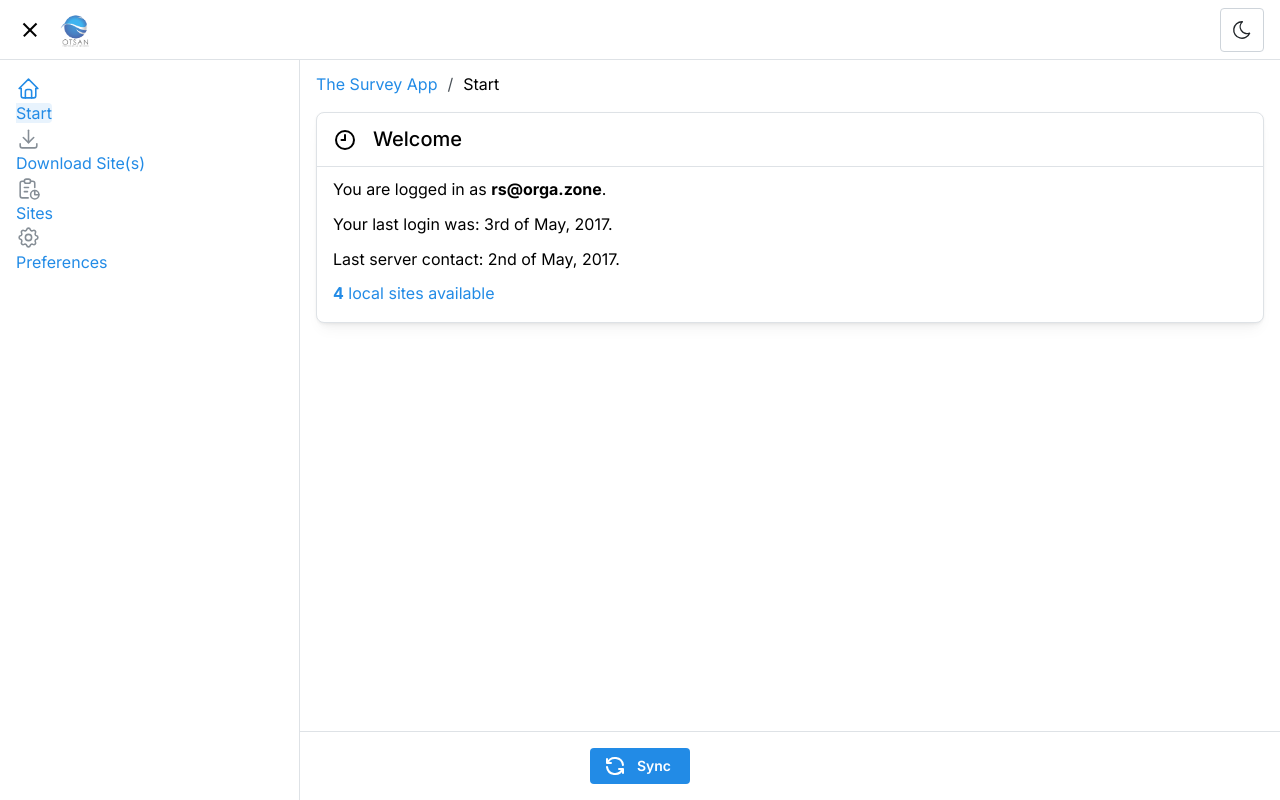
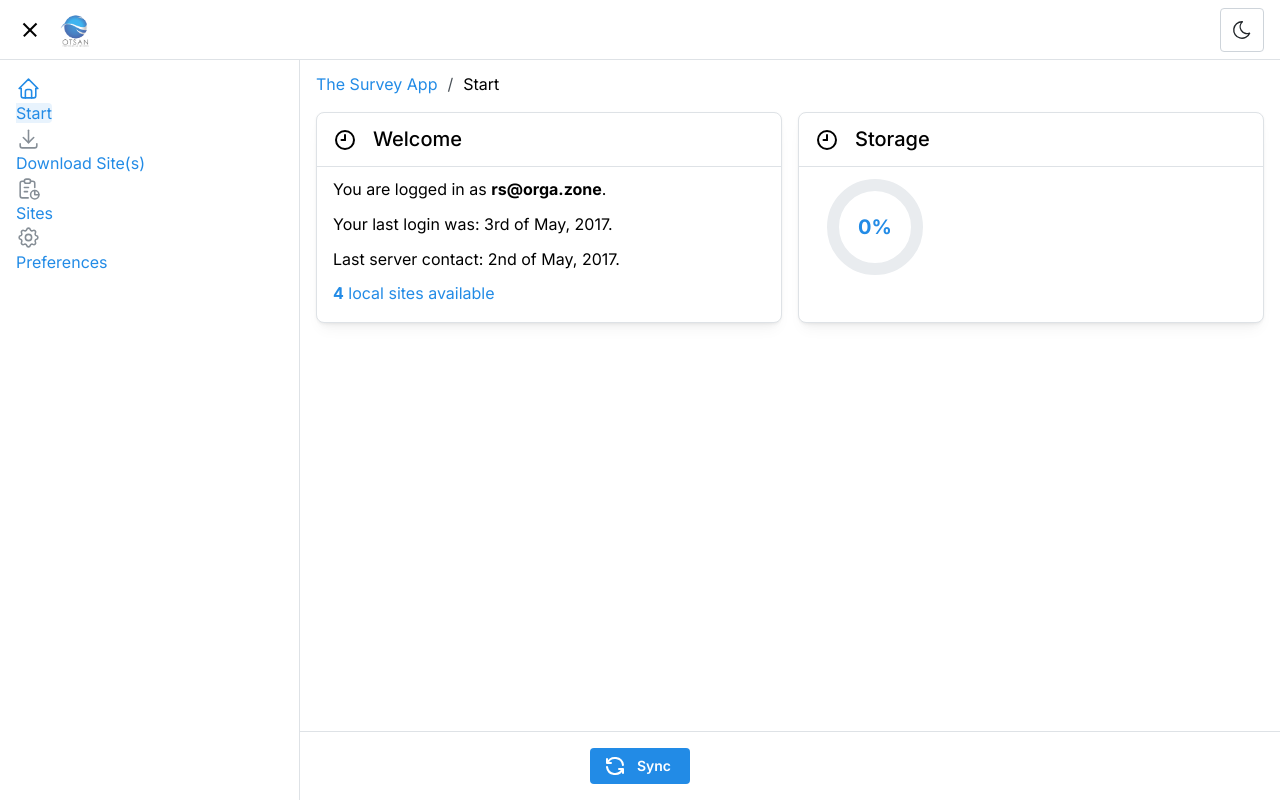
Before and after one commit to relvingonzalez/the-survey-app, a Next.js app: page /the-survey-app/start in a window 1280 px wide. Built offline with nearby package versions, Linux system fonts and the light colour scheme.

Commit message:
Added Storage estimation tile and renamed a few files and breadcrumbs

```diff
--- a/src/app/the-survey-app/layout.tsx
+++ b/src/app/the-survey-app/layout.tsx
@@ -1,4 +1,4 @@
-import Layout from "@/components/layout";
+import Layout from "@/components/Layout";
 
 export default function TheSurveyAppLayout({
     children,
--- a/src/app/the-survey-app/start/page.tsx
+++ b/src/app/the-survey-app/start/page.tsx
@@ -1,9 +1,15 @@
 'use client'
 
+import DiscSpaceCard from '@/components/DiscSpaceCard';
 import Start from '@/components/Start';
+import { SimpleGrid } from '@mantine/core';
 
 export default function StartPage() {
   return (
-    <Start />
+    <SimpleGrid cols={2}>
+        <Start />
+        <DiscSpaceCard />
+  </SimpleGrid>
+
   );
 }
--- /dev/null
+++ b/src/components/DiscSpaceCard.tsx
@@ -0,0 +1,35 @@
+'use client'
+
+import { Card, Group, Text, RingProgress } from '@mantine/core';
+import { IconClockHour9 } from '@tabler/icons-react';
+import { useState } from 'react';
+
+export default function DiscSpaceCard() {
+  const [percentFilled, setPercentFilled] = useState(0);
+  navigator.storage.estimate().then((estimate) => {
+    const usage = estimate.usage || 0;
+    const quota = estimate.quota || 1;
+    const spaceLeft = (usage / quota) * 100;
+
+    setPercentFilled(Math.round( spaceLeft * 1e2 ) / 1e2);
+  });
+
+  return (
+    <Card withBorder shadow="sm" radius="md">
+      <Card.Section withBorder inheritPadding py="xs">
+        <Group justify="start">
+          <IconClockHour9 />
+          <Text size="xl" fw={500}>Storage</Text>
+        </Group>
+      </Card.Section>
+      <RingProgress
+        sections={[{ value: percentFilled, color: 'blue' }]}
+        label={
+          <Text c="blue" fw={700} ta="center" size="xl">
+            {percentFilled}%
+          </Text>
+        }
+      />
+    </Card>
+  );
+}
--- a/src/components/navigation/header.tsx
+++ b/src/components/navigation/Header.tsx
@@ -1,6 +1,6 @@
 import { Burger, Flex, Group } from "@mantine/core";
 import DarkModeToggle from "../DarkModeToggle/DarkModeToggle";
-import Image from 'next/image'
+import { Image } from '@mantine/core';
 
 type NavHeaderProps = {
     mobileOpened: boolean,
@@ -15,7 +15,7 @@ export default function NavHeader({mobileOpened, desktopOpened, toggleMobile, to
     <Group h="100%" px="md">
         <Burger opened={mobileOpened} onClick={toggleMobile} hiddenFrom="sm" size="sm" />
         <Burger opened={desktopOpened} onClick={toggleDesktop} visibleFrom="sm" size="sm" />
-        <Image src="/logo_otsan.png" alt="OtsanLLC"  width={30} height={30}/>
+        <Image src="/logo_otsan.png" alt="OtsanLLC" w={30} h="auto"/>
         <Flex className="flex-1" justify="right">
             <DarkModeToggle />
         </Flex>
--- a/src/components/navigation/sidebar.tsx
+++ b/src/components/navigation/Sidebar.tsx
@@ -1,15 +1,13 @@
 import { WithNavLinkProps } from '@/lib/types/nav';
-import classes from './sidebar.module.css';
+import classes from './Sidebar.module.css';
 import { Anchor } from '@mantine/core';
 import Link from 'next/link';
 import { usePathname } from 'next/navigation'
-import { brandNav } from '@/lib/navigation/routes';
 
 
 export default function Sidebar({navLinks}: WithNavLinkProps) {
   const pathname = usePathname();
   const pathNameArray = pathname.split('/');
-  // Remove Top Level from links
   const sideBarLinks = Object.values(navLinks).filter(n => !n.hideOnSidebar);
   const links = sideBarLinks.map((item) => (
     <Anchor component={Link}
--- a/src/lib/navigation/routes.tsx
+++ b/src/lib/navigation/routes.tsx
@@ -17,7 +17,7 @@ export const navLinks: NavLinks = {
   'local': { href: 'local', title: 'Sites', icon: IconReport },
   'preferences': { href: 'preferences', title: 'Preferences', icon: IconSettings },
   'site-overview': { href: 'site-overview', title: 'Site Overview', hideOnSidebar: true },
-  'list': { href: 'list', title: 'List', hideOnSidebar: true },
+  'list': { href: 'list', title: 'Questions', hideOnSidebar: true },
   'processes': { href: 'processes', title: 'Processes', hideOnSidebar: true },
-  'rooms': { href: 'rooms', title: 'Room', hideOnSidebar: true },
+  'rooms': { href: 'rooms', title: 'Rooms', hideOnSidebar: true },
 };
```
Also changed, not shown: src/components/Layout.tsx (renamed from src/components/layout.tsx, +4 -4 lines), src/components/LoginForm.tsx (renamed from src/components/login-form.tsx), src/components/navigation/Breadcrumbs.tsx (renamed from src/components/navigation/breadcrumbs.tsx), src/components/navigation/Footer.tsx (renamed from src/components/navigation/footer.tsx), src/components/navigation/Sidebar.module.css (renamed from src/components/navigation/sidebar.module.css).
